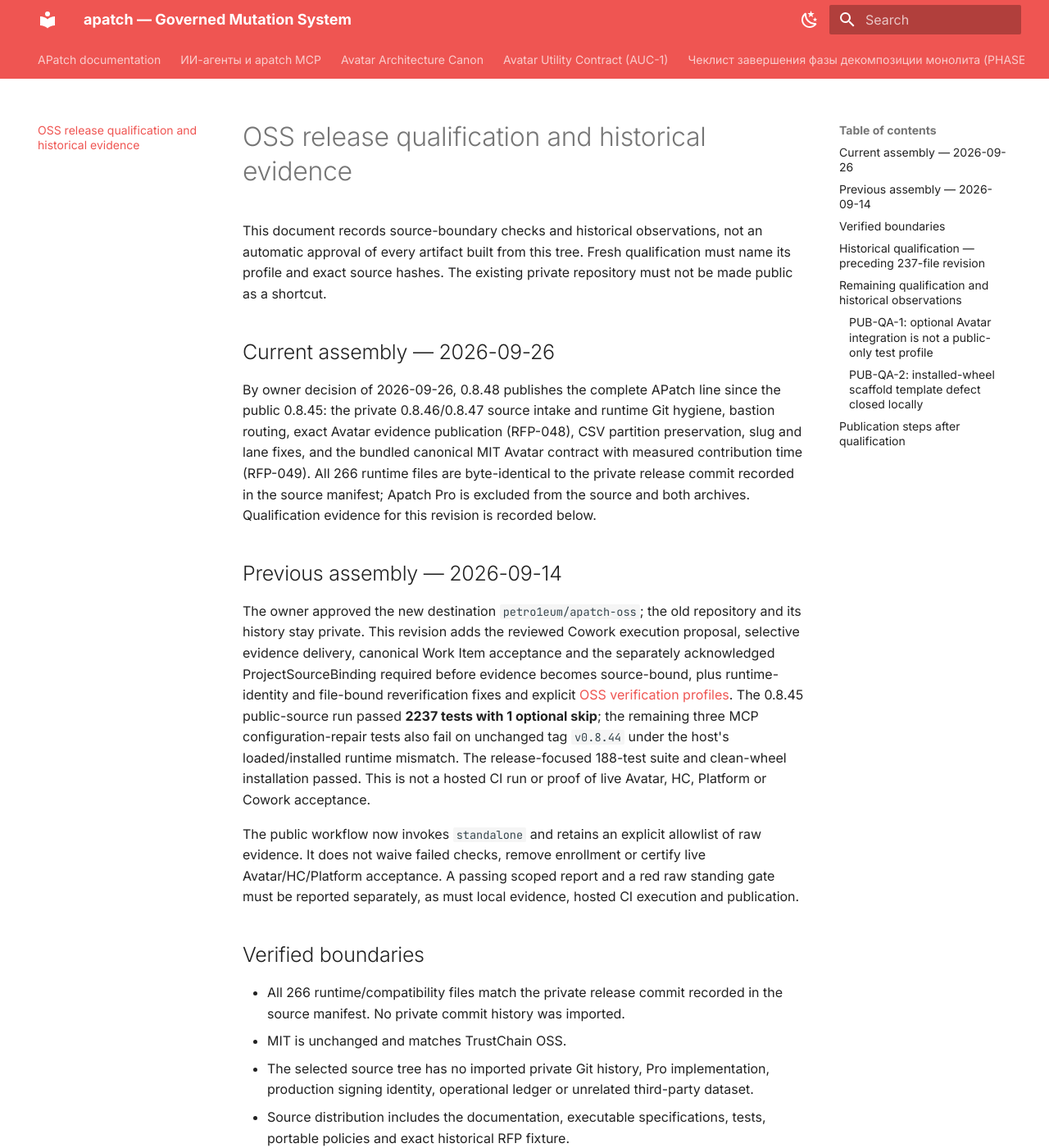
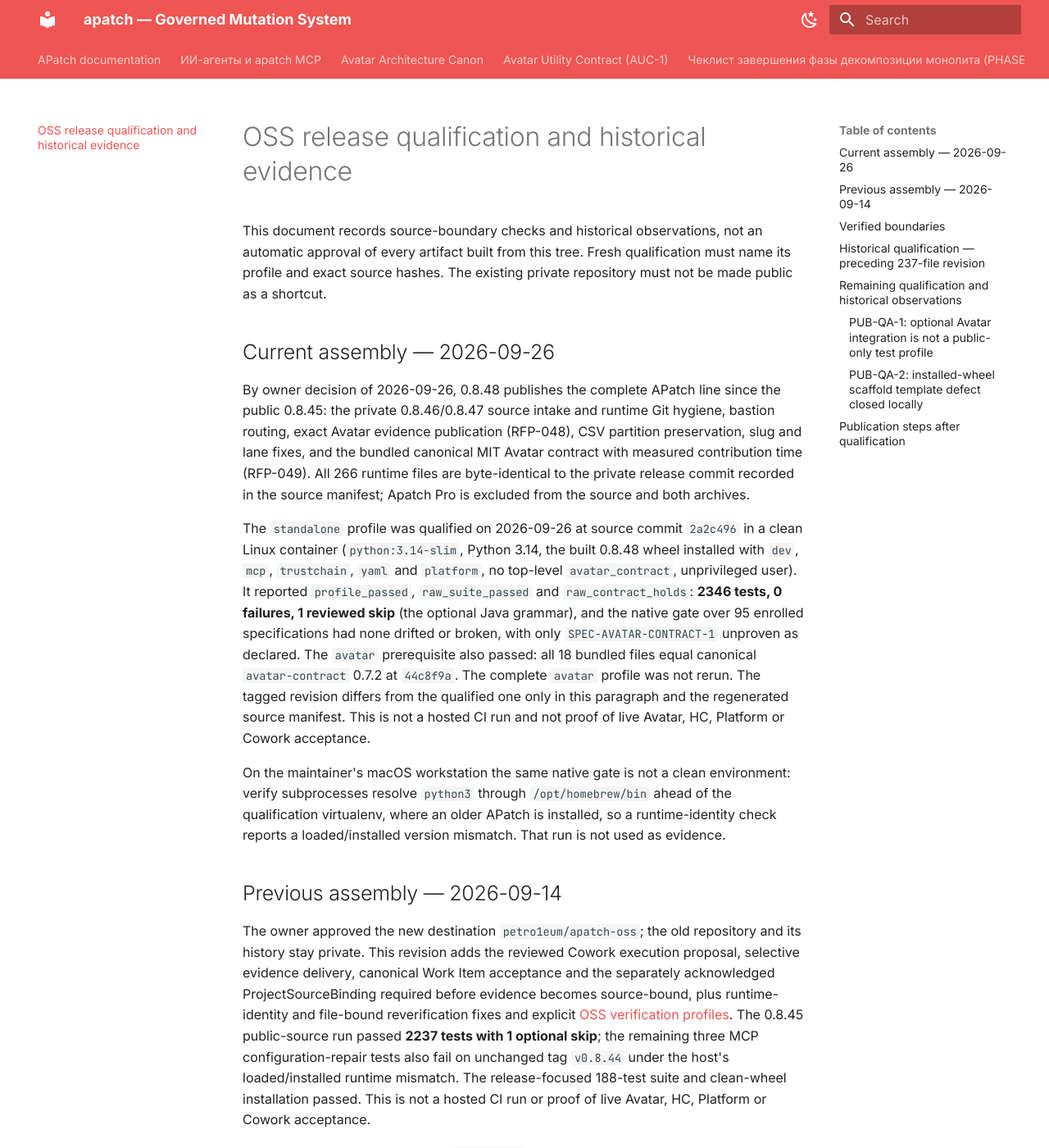
Before and after one commit to petro1eum/apatch-oss, an MkDocs documentation site: the page built from docs/public-release-readiness.md, in a window 1280 px wide and 1400 px high. Shown: the whole window at 82% size. Built offline with MkDocs 1.6.1 and Material for MkDocs 9.7.7, drawn with Linux system fonts in a browser that asks for light colours.

Commit message:
docs: record the OSS 0.8.48 qualification
Co-Authored-By: Claude Opus 5.5 <noreply@anthropic.com>

```diff
--- a/docs/public-release-readiness.md
+++ b/docs/public-release-readiness.md
@@ -13,7 +13,26 @@ routing, exact Avatar evidence publication (RFP-048), CSV partition preservation
 slug and lane fixes, and the bundled canonical MIT Avatar contract with measured
 contribution time (RFP-049). All 266 runtime files are byte-identical to the private
 release commit recorded in the source manifest; Apatch Pro is excluded from the source
-and both archives. Qualification evidence for this revision is recorded below.
+and both archives.
+
+The `standalone` profile was qualified on 2026-09-26 at source commit `2a2c496` in a
+clean Linux container (`python:3.14-slim`, Python 3.14, the built 0.8.48 wheel
+installed with `dev`, `mcp`, `trustchain`, `yaml` and `platform`, no top-level
+`avatar_contract`, unprivileged user). It reported `profile_passed`, `raw_suite_passed`
+and `raw_contract_holds`: **2346 tests, 0 failures, 1 reviewed skip** (the optional
+Java grammar), and the native gate over 95 enrolled specifications had none drifted
+or broken, with only `SPEC-AVATAR-CONTRACT-1` unproven as declared. The `avatar`
+prerequisite also passed: all 18 bundled files equal canonical `avatar-contract`
+0.7.2 at `44c8f9a`. The complete `avatar` profile was not rerun. The tagged revision
+differs from the qualified one only in this paragraph and the regenerated source
+manifest. This is not a hosted CI run and not proof of live Avatar, HC, Platform or
+Cowork acceptance.
+
+On the maintainer's macOS workstation the same native gate is not a clean
+environment: verify subprocesses resolve `python3` through `/opt/homebrew/bin`
+ahead of the qualification virtualenv, where an older APatch is installed, so a
+runtime-identity check reports a loaded/installed version mismatch. That run is
+not used as evidence.
 
 ## Previous assembly — 2026-09-14
 
```
Also changed, not shown: PUBLIC-SOURCE-MANIFEST.json.
